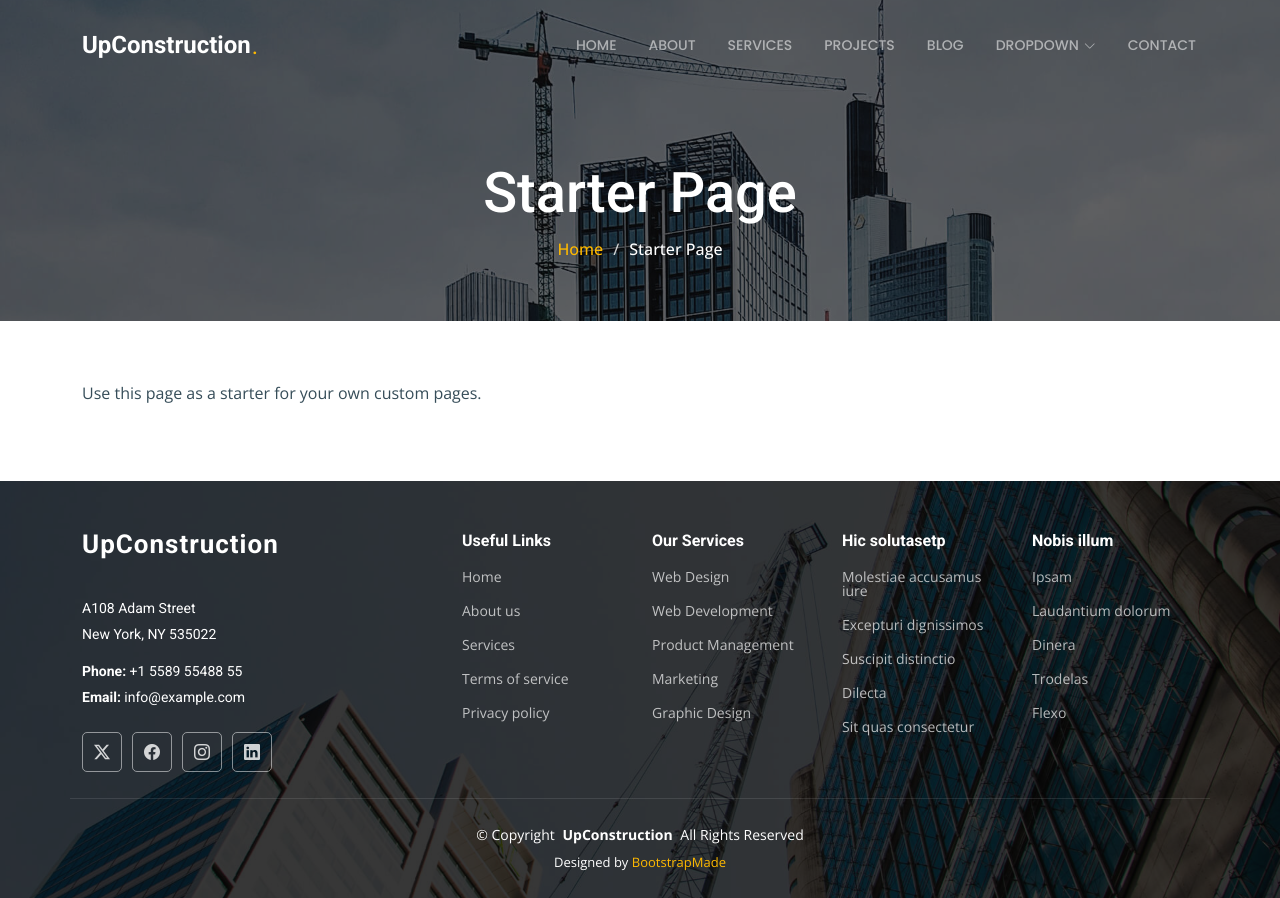
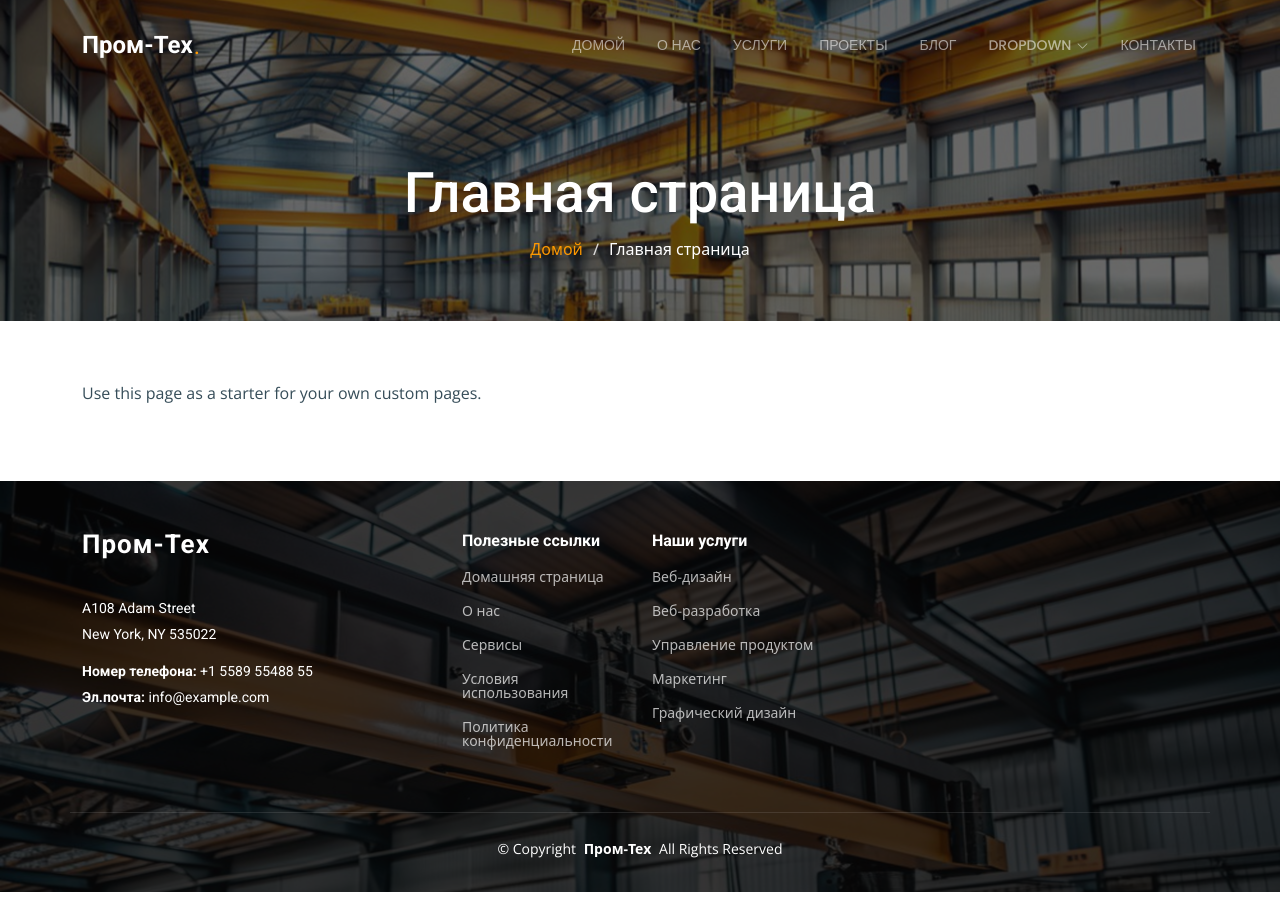
Before and after one commit to Pak-Mozga/site, a Flask app: page / in a window 1280 px wide. Run offline with Flask 3, Linux system fonts and the light colour scheme; some libraries are stand-ins or nearby versions.

Commit message:
translate html

```diff
--- a/static/assets/css/main.css
+++ b/static/assets/css/main.css
@@ -22,7 +22,7 @@
   --background-color: #ffffff; /* Background color for the entire website, including individual sections */
   --default-color: #364d59; /* Default color used for the majority of the text content across the entire website */
   --heading-color: #52565e; /* Color for headings, subheadings and title throughout the website */
-  --accent-color: #feb900; /* Accent color that represents your brand on the website. It's used for buttons, links, and other elements that need to stand out */
+  --accent-color: #fe9800; /* Accent color that represents your brand on the website. It's used for buttons, links, and other elements that need to stand out */
   --surface-color: #ffffff; /* The surface color is used as a background of boxed elements within sections, such as cards, icon boxes, or other elements that require a visual separation from the global background. */
   --contrast-color: #ffffff; /* Contrast color for text, ensuring readability against backgrounds of accent, heading, or default colors. */
 }
--- a/templates/starter-page.html
+++ b/templates/starter-page.html
@@ -1,5 +1,5 @@
 <!DOCTYPE html>
-<html lang="en">
+<html lang="ru">
 
 <head>
   <meta charset="utf-8">
@@ -45,16 +45,16 @@
       <a href="index.html" class="logo d-flex align-items-center">
         <!-- Uncomment the line below if you also wish to use an image logo -->
         <!-- <img src="static/assets/img/logo.png" alt=""> -->
-        <h1 class="sitename">UpConstruction</h1> <span>.</span>
+        <h1 class="sitename">Пром-Тех</h1> <span>.</span>
       </a>
 
       <nav id="navmenu" class="navmenu">
         <ul>
-          <li><a href="index.html">Home</a></li>
-          <li><a href="about.html">About</a></li>
-          <li><a href="services.html">Services</a></li>
-          <li><a href="projects.html">Projects</a></li>
-          <li><a href="blog.html">Blog</a></li>
+          <li><a href="index.html">Домой</a></li>
+          <li><a href="about.html">О нас</a></li>
+          <li><a href="services.html">Услуги</a></li>
+          <li><a href="projects.html">Проекты</a></li>
+          <li><a href="blog.html">Блог</a></li>
           <li class="dropdown"><a href="#"><span>Dropdown</span> <i class="bi bi-chevron-down toggle-dropdown"></i></a>
             <ul>
               <li><a href="#">Dropdown 1</a></li>
@@ -72,7 +72,7 @@
               <li><a href="#">Dropdown 4</a></li>
             </ul>
           </li>
-          <li><a href="contact.html">Contact</a></li>
+          <li><a href="contact.html">Контакты</a></li>
         </ul>
         <i class="mobile-nav-toggle d-xl-none bi bi-list"></i>
       </nav>
@@ -85,11 +85,11 @@
     <!-- Page Title -->
     <div class="page-title dark-background" style="background-image: url(static/assets/img/page-title-bg.jpg);">
       <div class="container position-relative">
-        <h1>Starter Page</h1>
+        <h1>Главная страница</h1>
         <nav class="breadcrumbs">
           <ol>
-            <li><a href="index.html">Home</a></li>
-            <li class="current">Starter Page</li>
+            <li><a href="index.html">Домой</a></li>
+            <li class="current">Главная страница</li>
           </ol>
         </nav>
       </div>
@@ -112,77 +112,52 @@
       <div class="row gy-4">
         <div class="col-lg-4 col-md-6 footer-about">
           <a href="index.html" class="logo d-flex align-items-center">
-            <span class="sitename">UpConstruction</span>
+            <span class="sitename">Пром-Тех</span>
           </a>
           <div class="footer-contact pt-3">
             <p>A108 Adam Street</p>
             <p>New York, NY 535022</p>
-            <p class="mt-3"><strong>Phone:</strong> <span>+1 5589 55488 55</span></p>
-            <p><strong>Email:</strong> <span>info@example.com</span></p>
+            <p class="mt-3"><strong>Номер телефона:</strong> <span>+1 5589 55488 55</span></p>
+            <p><strong>Эл.почта:</strong> <span>info@example.com</span></p>
           </div>
-          <div class="social-links d-flex mt-4">
-            <a href=""><i class="bi bi-twitter-x"></i></a>
-            <a href=""><i class="bi bi-facebook"></i></a>
-            <a href=""><i class="bi bi-instagram"></i></a>
-            <a href=""><i class="bi bi-linkedin"></i></a>
-          </div>
+
         </div>
 
         <div class="col-lg-2 col-md-3 footer-links">
-          <h4>Useful Links</h4>
+          <h4>Полезные ссылки</h4>
           <ul>
-            <li><a href="#">Home</a></li>
-            <li><a href="#">About us</a></li>
-            <li><a href="#">Services</a></li>
-            <li><a href="#">Terms of service</a></li>
-            <li><a href="#">Privacy policy</a></li>
+            <li><a href="#">Домашняя страница</a></li>
+            <li><a href="#">О нас</a></li>
+            <li><a href="#">Сервисы</a></li>
+            <li><a href="#">Условия использования</a></li>
+            <li><a href="#">Политика конфиденциальности</a></li>
           </ul>
         </div>
 
         <div class="col-lg-2 col-md-3 footer-links">
-          <h4>Our Services</h4>
+          <h4>Наши услуги</h4>
           <ul>
-            <li><a href="#">Web Design</a></li>
-            <li><a href="#">Web Development</a></li>
-            <li><a href="#">Product Management</a></li>
-            <li><a href="#">Marketing</a></li>
-            <li><a href="#">Graphic Design</a></li>
+            <li><a href="#">Веб-дизайн</a></li>
+            <li><a href="#">Веб-разработка</a></li>
+            <li><a href="#">Управление продуктом</a></li>
+            <li><a href="#">Маркетинг</a></li>
+            <li><a href="#">Графический дизайн</a></li>
           </ul>
         </div>
 
-        <div class="col-lg-2 col-md-3 footer-links">
-          <h4>Hic solutasetp</h4>
-          <ul>
-            <li><a href="#">Molestiae accusamus iure</a></li>
-            <li><a href="#">Excepturi dignissimos</a></li>
-            <li><a href="#">Suscipit distinctio</a></li>
-            <li><a href="#">Dilecta</a></li>
-            <li><a href="#">Sit quas consectetur</a></li>
-          </ul>
-        </div>
 
-        <div class="col-lg-2 col-md-3 footer-links">
-          <h4>Nobis illum</h4>
-          <ul>
-            <li><a href="#">Ipsam</a></li>
-            <li><a href="#">Laudantium dolorum</a></li>
-            <li><a href="#">Dinera</a></li>
-            <li><a href="#">Trodelas</a></li>
-            <li><a href="#">Flexo</a></li>
-          </ul>
-        </div>
 
       </div>
     </div>
 
     <div class="container copyright text-center mt-4">
-      <p>© <span>Copyright</span> <strong class="px-1 sitename">UpConstruction</strong> <span>All Rights Reserved</span></p>
+      <p>© <span>Copyright</span> <strong class="px-1 sitename">Пром-Тех</strong> <span>All Rights Reserved</span></p>
       <div class="credits">
         <!-- All the links in the footer should remain intact. -->
         <!-- You can delete the links only if you've purchased the pro version. -->
         <!-- Licensing information: https://bootstrapmade.com/license/ -->
         <!-- Purchase the pro version with working PHP/AJAX contact form: [buy-url] -->
-        Designed by <a href="https://bootstrapmade.com/">BootstrapMade</a>
+
       </div>
     </div>
 
```
Also changed, not shown: static/assets/img/footer-bg.jpg, static/assets/img/page-title-bg.jpg.
